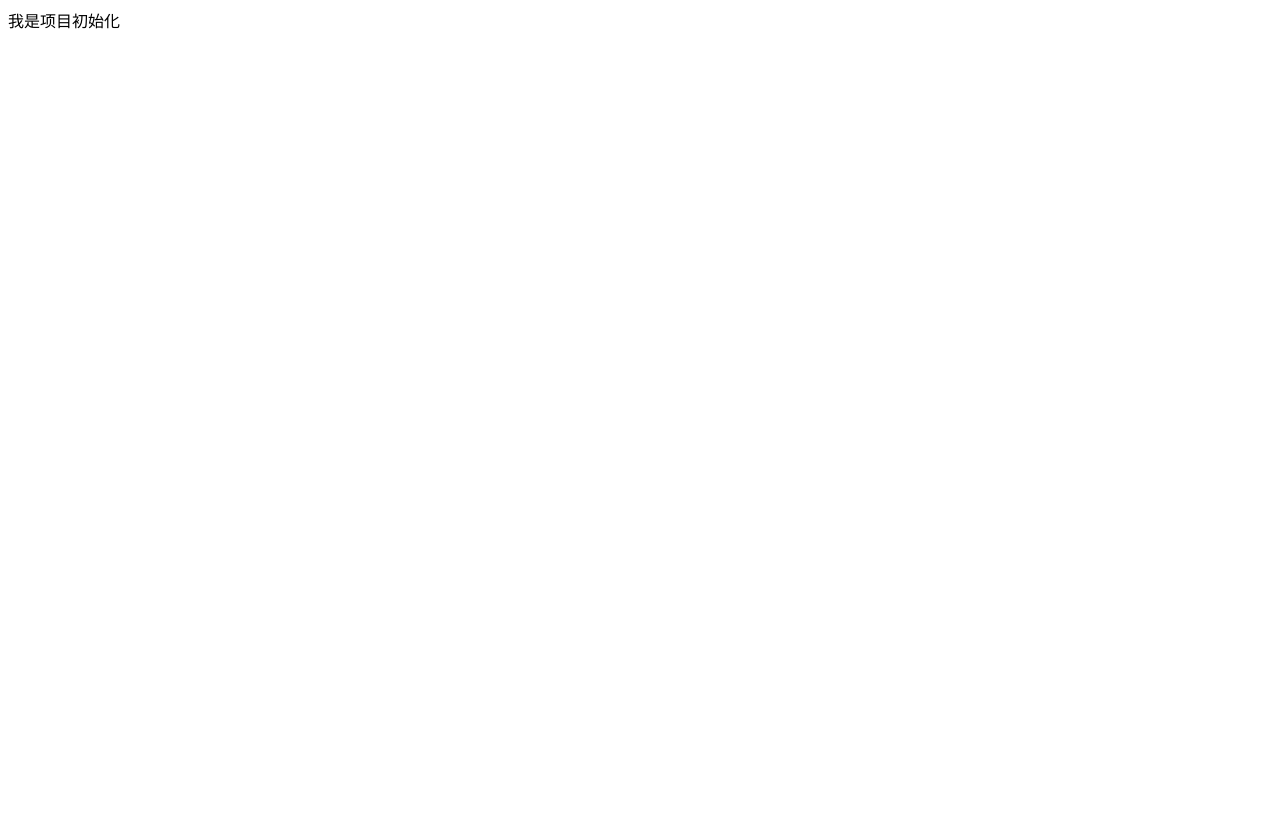
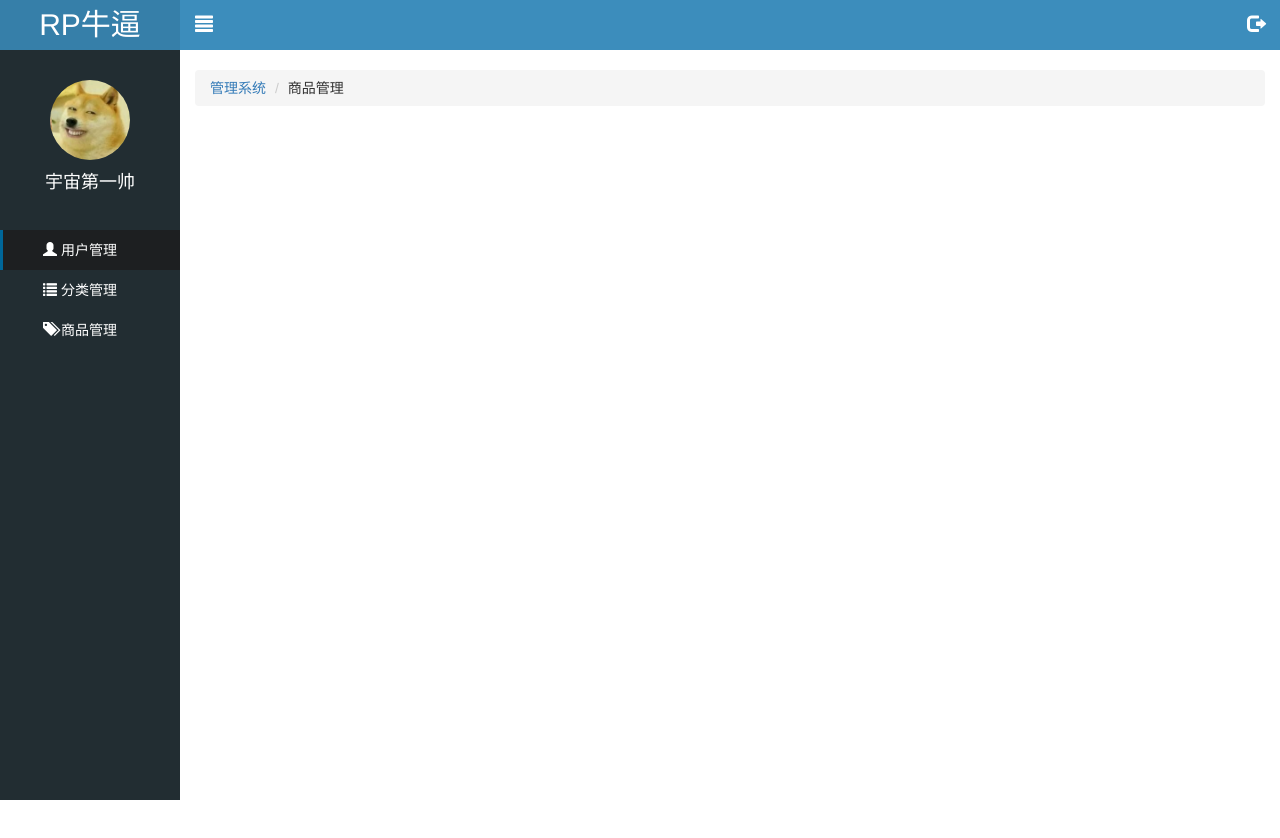
Before and after one commit to supermanr/-, a website: page public/back/index.html in a window 1280 px wide. Shown: the top 838 px of the page. Before the commit the page ends 800 px from the top, so only its background shows below. Drawn offline with Linux system fonts and the light colour scheme.

Commit message:
主页静态页面完成

```diff
--- a/public/back/css/common.css
+++ b/public/back/css/common.css
@@ -1,3 +1,15 @@
+*{
+  padding: 0;
+  margin: 0;
+  list-style: none
+}
+a:link,
+a:visited,
+a:hover,
+a:active{
+  text-decoration: none;
+}
+
 .bg-color {
   background-color: #222D32;
 }
@@ -10,3 +22,99 @@
 .mt_150{
   margin-top: 150px;
 }
+
+
+.lt-aside{
+  width: 180px;
+  height: 100%;
+  position: fixed;
+  top: 0;
+  left: 0;
+  background-color: #222D32;
+  z-index: 9999;
+
+}
+.lt-aside .brand{
+  height: 50px;
+  background-color: #367FA9;
+  line-height: 50px;
+
+
+}
+.lt_aside .nav .category .child a {
+  padding-left: 60px;
+  display: block;
+  /* z-index: 999; */
+}
+.lt-aside .brand a{
+  font-size: 30px;
+  color: #fff;
+  display: block;
+  text-align: center;
+}
+.user{
+  height: 180px;
+  padding-top: 30px;
+}
+.user img{
+  border-radius: 50%;
+  height: 80px;
+  width: 80px;
+  display: block;
+  margin:0 auto;
+  /* margin-top: 30px; */
+  /* padding-left */
+}
+.user p{
+  color: #fff;
+  font-size:18px;
+  text-align: center;
+  margin-top: 10px;
+}
+.lt-aside .nav{
+  padding-left: 0;
+  margin-bottom: 0;
+  list-style: none;
+}
+
+.lt-aside .nav li>a{
+  display: block;
+  width: 100%;
+  height: 40px;
+  color: #fff;
+  padding-left: 40px;
+  line-height: 40px;
+  border-left: 3px solid transparent;
+}
+
+.lt-aside .nav li>a.current{
+  border-left: 3px solid #006699;
+  background-color: #1D1F21;
+}
+.lt-main{
+  width: 100%;
+  height: 2000px;
+  padding-left: 180px;
+  padding-top: 50px;
+  /* background-color: skyblue; */
+
+}
+.lt-main .lt-headbar{
+position: fixed;
+top: 0;
+left:0;
+background-color: #3C8DBC;
+padding-left: 180px;
+height: 50px;
+width: 100%;
+}
+.lt-main .lt-headbar a{
+  display: block;
+  line-height: 50px;
+  font-size: 18px;
+  padding: 0 15px;
+  color: #fff;
+}
+.lt-main .container-fluid{
+  margin-top: 20px;
+}
--- a/public/back/index.html
+++ b/public/back/index.html
@@ -4,9 +4,52 @@
   <meta charset="UTF-8">
   <meta name="viewport" content="width=device-width, initial-scale=1.0">
   <meta http-equiv="X-UA-Compatible" content="ie=edge">
-  <title>Document</title>
+  <title>乐淘商城</title>
+  <link rel="stylesheet" href="./lib/bootstrap/css/bootstrap.css">
+  <link rel="stylesheet" href="./lib/bootstrap-validator/css/bootstrapValidator.min.css">
+  <link rel="stylesheet" href="./css/common.css">
 </head>
 <body>
-  <div>我是项目初始化</div>
+  <div class="lt-aside">
+      <div class="brand">
+        <a href="#">RP牛逼</a>
+      </div>
+      <div class="user">
+        <img src="images/02.jpg" alt="">
+        <p>宇宙第一帅</p>
+      </div>
+      <div class="nav">
+        <ul>
+          <li ><a href="#" class="current"><i class="glyphicon glyphicon-user"></i> <span>用户管理</span></a></li>
+          <li> <a href="#" class="category"><i class="glyphicon glyphicon-list"></i> <span>分类管理</span></a>
+          <div class="child"  style="display: none">
+            <a href="#" style="padding-left: 60px; color: #fff ;display: block;margin-bottom: 15px;margin-top: 10px">一级分类</a>
+            <a href="#" style="padding-left: 60px; color: #fff ;display: block;margin-bottom: 15px">二级分类</a>
+          </div>
+          </li>
+          <li> <a href="#"><i class="glyphicon glyphicon-tags"></i> <span>商品管理</span></a></li>
+        </ul>
+      </div>
+  </div>
+  <div class="lt-main">
+      <div class="lt-headbar">
+        <a href="#" class="pull-left icon_menu"><i class="glyphicon glyphicon-align-justify"></i></a>
+        <a href="#" class="pull-right icon_logout"><i class="glyphicon glyphicon-log-out"></i></a>
+      </div>
+      <div class="container-fluid">
+          <ol class="breadcrumb">
+              <li><a href="#">管理系统</a></li>
+              <li>商品管理</li>
+            </ol>
+      </div>
+  </div>
+
+<script src="./lib/jquery/jquery.min.js"></script>
+<script src="./lib/bootstrap/js/bootstrap.min.js"></script>
+<script src="./lib/bootstrap-validator/js/bootstrapValidator.min.js"></script>
+<script src="./js/index.js"></script>
+
 </body>
 </html>
+</body>
+</html>
--- /dev/null
+++ b/public/back/js/index.js
@@ -0,0 +1,6 @@
+$(function(){
+  $(".lt-aside .category").click(function(){
+    $(".lt-aside .child").stop().slideToggle();
+  })
+
+})
--- a/public/back/js/login.js
+++ b/public/back/js/login.js
@@ -71,7 +71,9 @@ $(function () {
 
     })
   });
-
+  $('[type="reset"]').click(function(){
+    $("#form").data("bootstrapValidator").resetForm();
+  })
 
 
 });
```
Also changed, not shown: public/back３/index.html (+1 -0 lines), public/back/images/02.jpg (added), public/back/images/default.png (added), public/back/images/none.png (added).
